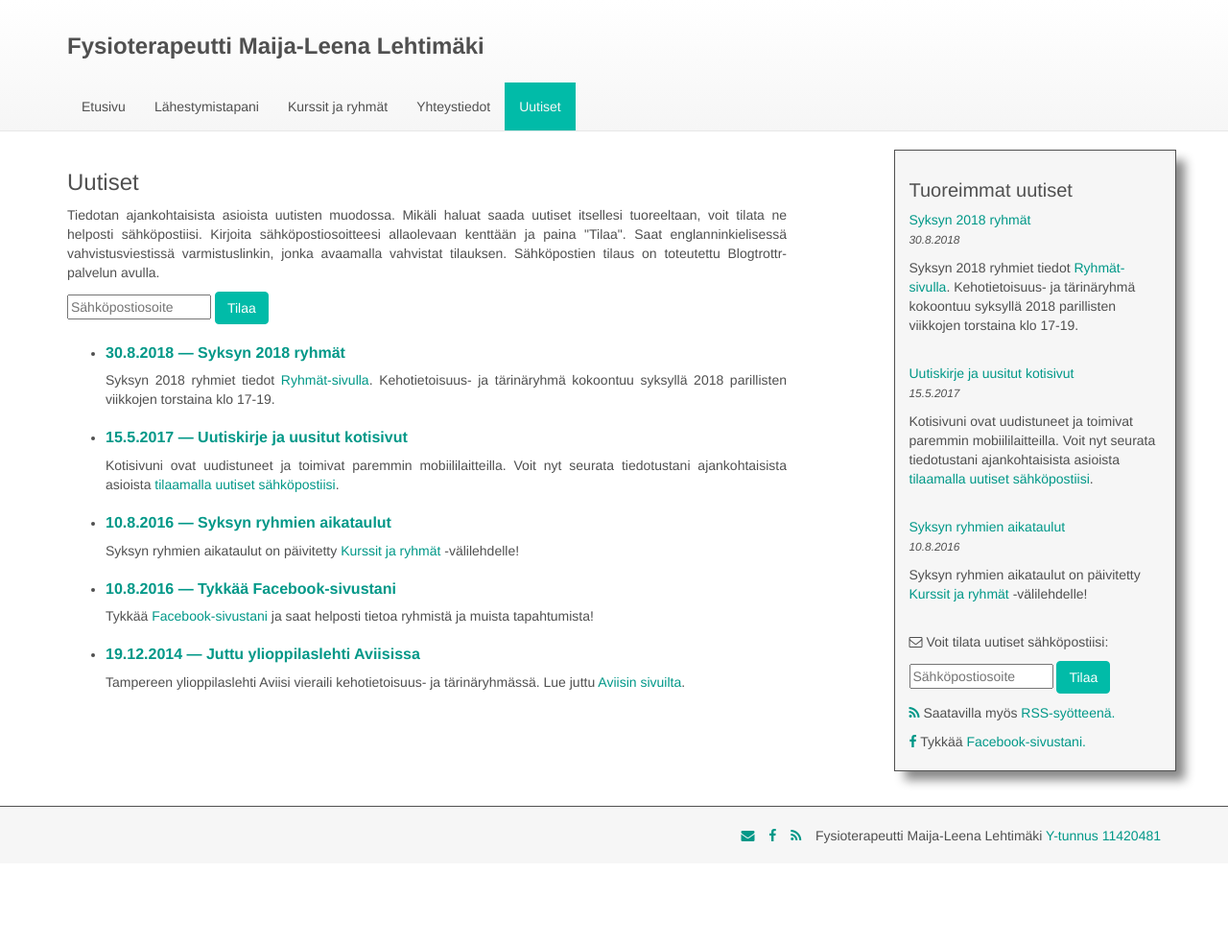
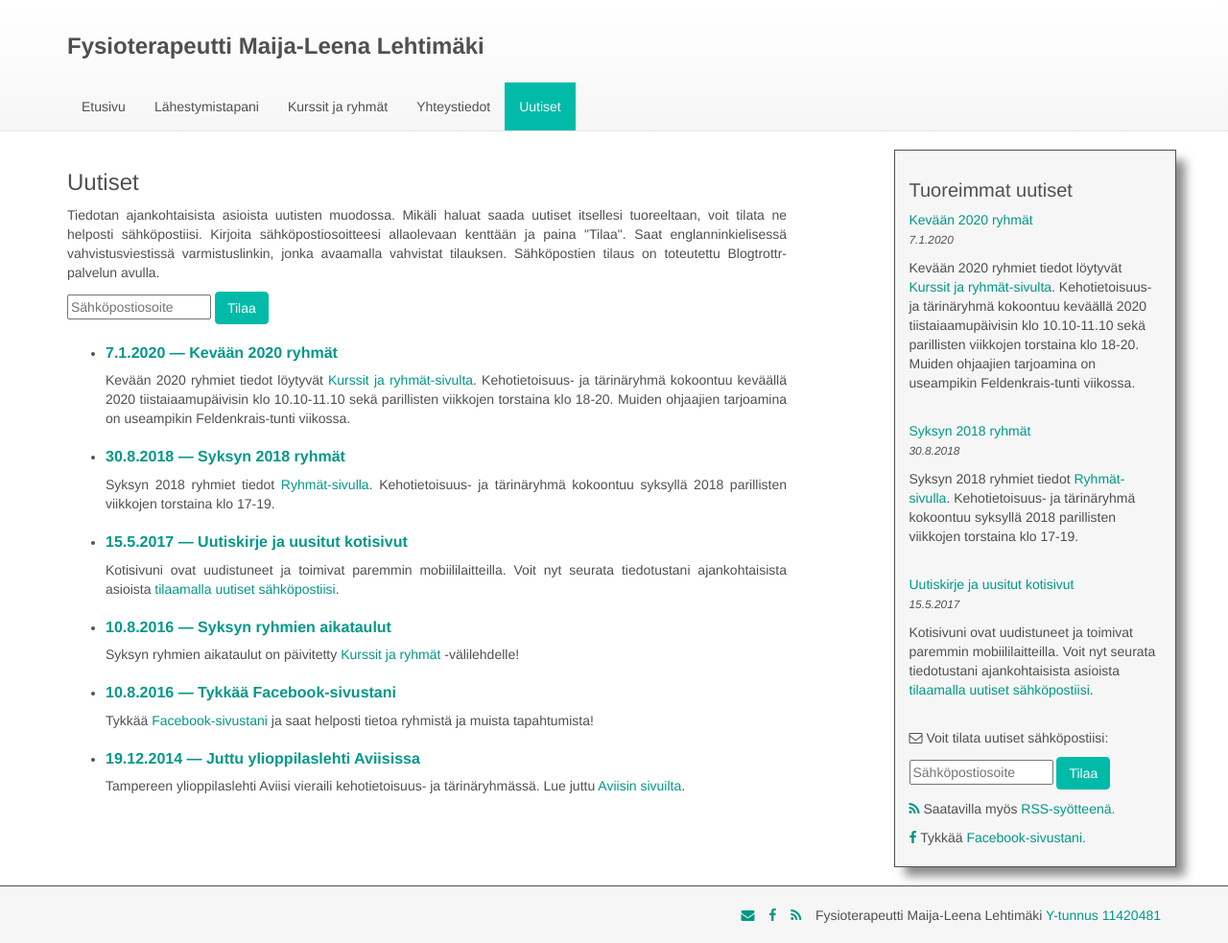
Before and after one commit to jluttine/maijaleenalehtimaki.fi, a Jekyll site: the page built from _pages/04-uutiset.html, in a window 1280 px wide. Shown: the whole page at 96% size. Built offline with Jekyll 4.4.1, drawn with Linux system fonts in a browser that asks for light colours; before the commit the page ends 900 px from its top, so only the background shows below that; part of the change alters nothing that is shown.

Commit message:
Päivitä kevään 2020 ryhmätiedot

```diff
--- a/_pages/02-kurssit-ja-ryhmat.md
+++ b/_pages/02-kurssit-ja-ryhmat.md
@@ -3,55 +3,88 @@ title: Kurssit ja ryhmät
 permalink: /kurssit-ja-ryhmat/
 ---
 
-### Kehotietoisuus- ja tärinäryhmä syksy 2018
-
-**Parillisten viikkojen torstaina 9.8.-13.12.2018 klo 17-19**
+### Kehotietoisuus- ja tärinäryhmä torstaisin ja tiistaisin keväällä 2020
 
 **TRE (Trauma Releasing Excercises)** on seitsemän liikkeen sarja, joka herättää
 tärinäreaktion ja lievittää jännitys- ja stressitilaa elimistössä. Aivorungon
 säätelemä tahdosta riippumaton tärinä purkaa patoutunutta energiaa ja palauttaa
-vähitellen normaalin lihasjäntevyyden ja hermoston tilan.
+vähitellen normaalin lihasjäntevyyden ja hermoston tilan. TRE-harjoituksen
+lisäksi tehdään maadoittavia ja kehotietoisuutta lisääviä harjoitteita turvan
+tilan löytämiseksi ja itsesäätelyn edellytysten rakentamiseksi. Opetellaan
+etenevää psoas-harjoitusta yhteyden löytämiseksi omaan keskustaan ja sen
+vahvistamiseksi. Oman itsen johtajuutta eli pilottia vahvistetaan Pesso Boyden
+SystemPsychomotor harjoituksilla, jotka ovat yksinkertaisia, tarkasti ohjattuja
+turvallisia kehollisia harjoituksia.
+
+Tarpeen mukaan opetusta vireystiloista, psoas- eli lonkankoukistajalihaksesta,
+hengityksestä ym. Kaksi ohjaajaa on kannattelemassa turvallista tilaa ja
+antamassa tarpeen mukaan sanallista ja manuaalista ohjausta ja tukea. Voit
+opetella tunnistamaan omana vireystilaasi, tunteitasi ja tarpeitasi ja kehittää
+itsesäätelyä sekä palautua aktiivisilla rentouttavilla harjoitteilla.
 
 Lue lisää [ryhmäinfosta (PDF).]({{ site.baseurl }}{% link media/esite.pdf %})
 
-Ryhmään pääsee TRE-peruskurssin tai yksilöohjauksen kautta ja osallistua voi
-tarpeen mukaan. Syksyn 2018 kokoontumiskerrat: 9.8., 23..8., 6.9., 20.9., 4.10.,
-18.10., 1.11., 15.11., 29.11. ja 13.12.
+#### Parillisten viikkojen torstaina 9.1.-28.5.2020 klo 18-20 (huom. ei 5.3. eikä 30.4.)
 
-Ilmoittaudu viimeistään tiistaina klo 17 mennessä tekstiviestillä (040 5152 401)
-tai sähköpostilla (maija-leena.lehtimaki@pp.inet.fi).
+Yksilöohjauksessa arvoidaan ryhmän soveltuvuus sinulle. Voit osallistua tarpeen
+mukaan, mutta suurimman hyödyn saat osallistumalla säännöllisesti. Kevän 2020
+kokoontumiskerrat: 9.1., 23.1., 6.2., 20.2. (ei 5.3.) 19.3., 2.4., 16.4. (ei
+30.4.) 14.5. ja 28.5.
+
+**Ilmoittaudu viimeistään tiistaina klo 18 mennessä** tekstiviestillä (040 5152
+401) tai sähköpostilla (maija-leena.lehtimaki@pp.inet.fi).
 
 - kertamaksu 45 € / 120 min
-- 2 vrk ennen ryhmää peruutukset veloituksetta
+- peruutukset veloituksetta viimeistään 2 vrk ennen ryhmää
 - pienryhmä, 3–8 henkilöä
 
-**Ohjaajat**
+#### Tiistai aamupäivisin 14.1.-19.5.20 klo 10.10-11.10 (huom. ei 17.3.-7.4.)
+
+Sisältö samantapainen kuin torstain ryhmässä, mutta kehotietoisuutta ja
+maadoittumista rakennetaan jo edeltävällä Feldenkrais-tunnilla, jolle on
+suositeltavaa osallistua.
+
+Kevään 2020 kokoontumiskerrat ovat 14.1., 21.1., 28.1., 4.2., 11.2., 18.2.,
+25.2., 3.3., 10.3. **(tauko)** 14.4., 21.4., 28.4., 5.5., 12.5. ja 19.5.
+
+**Ilmoittaudu viimeistään sunnuntaina klo 18 mennessä** tekstiviestillä (040
+5152 401) tai sähköpostilla (maija-leena.lehtimaki@pp.inet.fi).
+
++ Kertamaksu 20 € / 60 min
++ Peruutukset veloituksetta viimeistään 2 vrk ennen ryhmää
++ Pienryhmä, 3–8 henkilöä
+
+#### Ohjaajat
 
 **Maija-Leena Lehtimäki**
 
-- fysioterapeutti, Rosen-terapeutti, sertifioitu TRE-ohjaaja, Essential Motion -ohjaaja
+- fysioterapeutti, Rosen-terapeutti, sertifioitu TRE-ohjaaja, Essential Motion
+  -ohjaaja, Pesso Boyden System Psychomotor-kehopsykoterapia -opiskelija
 
 
 **Mauri Lehtimäki**
 
-- sertifioitu TRE-ohjaaja, kirurgi, ortopedian ja traumatologian erikoislääkäri
+- sertifioitu TRE-ohjaaja, kirurgi, ortopedian ja traumatologian erikoislääkäri,
+  Pesso Boyden System Psychomotor-kehopsykoterapia -opiskelija
 
 Lue lisää:
 
 - [Trauma Releasing Exercises]({{ site.baseurl }}{% link _pages/trauma-releasing-exercises.md %})
+- [Pesso Boyden System Psychomotor
+  -kehopsykoterapia](http://www.elamantaidefoorumi.fi/pesso-boyden-system-psychomotor)
 
 ---
 
-### Muita ryhmiä
+### Muiden ohjaamia ryhmiä
 
-**Kehotietoisuus- ja tärinäryhmä**
+#### Kehotietoisuus- ja tärinäryhmä
 
-**Parittomien viikkojen keskiviikkoina 29.8.-5.12.2018 klo 18.30-20**
+**Parittomien viikkojen keskiviikkoina 8.1.-27.5.2020 klo 18.30-20**
 
 - Ilmoittaudu viimeistään ma 18.30 mennessä.
 - Peruutukset veloituksetta viimeistään 2 vrk ennen ryhmää.
-- Kertamaksu 35€ / 90min ja sarjahinta 150€ 5x90min
-- pienryhmä 3-7 henkilöä
+- Kertamaksu 37€ / 90min ja sarjahinta 157€ 5x90min
+- pienryhmä 3-6 henkilöä
 
 Ohjaaja: Nina Reinikainen
 - Koulutettu hieroja, Rosen-terapeutti, sertifioitu TRE-ohjaaja
@@ -59,14 +92,65 @@ Ohjaaja: Nina Reinikainen
 - rosenterapia@gmail.com
 - [rosenterapia.nettisivu.org](http://www.rosenterapia.nettisivu.org/)
 
----
 
-**Feldenkrais®-tunnit perjantaisin 17.8.2018 lähtien klo 10-11**
+#### Feldenkrais®-tunnit - tietoisuutta liikkeen avulla
 
-10€/tunti, 80€ 10 kerran kortti
 
-Ohjaaja: Jussi Riissanen
+**ti klo 9-10 ja pe klo 10-11 ja pe klo 18-19**
+
+**Mitä on Feldenkrais?**
+
+Feldenkrais-menetelmän kehitti tiedemies Moshe Feldenkrais (1904-1984**, joka
+uskoi jokaisen ihmisen kykyyn kehittyä ja oppia uutta niin, että hänen
+psyykkiset ja fyysiset taitonsa pääsevät kehittymään täyteen potentiaaliinsa.
+Koska ihminen voi oppia mitä tahansa, hän omaksuu elämänsä aikana myös
+haitallisia tapoja. Feldenkrais-menetelmän avulla voi oppia havainnoimaan
+kinesteettisiä tuntemuksiaan liikkeessä, tulla tietoiseksi omista
+tottumuksistaan sekä löytää ja valita tilalle hyödyllisempiä tapoja liikkua ja
+toimia. Useimmiten lattialla tehtävät Feldenkrais-liikesarjat pohjautuvat
+evoluutioprosesseihin, pikkulapsen kehitysmalleihin ja itse itsensä
+järjestämiseen. Ne rohkaisevat uteliaaseen tutkimiseen ja sen myötä oppimiseen.
+Kaikki liikkeet voidaan tehdä myös mielikuvaharjoituksina ja siksi tunneille voi
+osallistua vaikka olisi kipuja tai liikuntarajoitteita. Huomio ohjataan aluksi
+hyvin pieneen, hitaaseen liikkeeseen, jotta olisi mahdollista tulla tietoiseksi
+omista tuntemuksistaan. Liikkeet tehdään mielihyvää tuntien, spontaanisti
+hengittäen, kipukynnystä ylittämättä. Näin luodaan ihanteelliset olosuhteet
+uuden oppimiselle ja neuroplastiselle paranemisprosessille.
+Feldenkrais-menetelmän tavoitteena on koko ihmisen aktiivinen ja silti
+levollinen valmiustila. Tunnilla opitut asiat on tarkoitus soveltaa aina
+käytännön elämään, prosessit saavat jäädä kypsymään ja kehittymään. Vanhat
+toiminta- ja liikemallit sekä omaksutut tavat tuntea ja ajatella asioista
+saattavat muuttua.
+
+Suurimman hyödyn saat osallistumalla säännöllisesti. Suosittelen pitkiä hihoja /
+lahkeita sekä pehmeitä, joustavia vaatteita / sukkia. Tulethan ilman hajusteita,
+jotta myös allergiset voivat osallistua. Voit halutessasi tuoda oman
+makuualustan. Makuualustoja ja tyynyjä ja erilaisia korotuspaloja löytyy
+tilasta.
+
+
+**Tiistaisin 14.1.-19.5.20 (ei 17.3., 24.3., 31.3., 7.4.) klo 9-10**
+
+**Perjantaisin 17.1.-22.5.20 (ei 20.3., 27.3., 3.4., 10.4.) klo 18-19**
+
+- Ilmoittaudu viimeistään 2 vrk aikaisemmin sähköpostilla:
+  (mariehilden@hotmail.com). Vain kiireellisessä tapauksessa tekstiviestillä
+  (0505951137)
+- Oviraha 5 €/ tunti
+- Tunnille mahtuu 8 oppilasta
+
+Ohjaaja Marie Hildén
+- Feldenkrais-pedagogiikan opiskelija, lyhytterapeutti
+  (kognitiivis-integratiivinen / psykofyysinen suuntaus**, terveyden- ja
+  sairaanhoitaja
+
+**Perjantaisin 10.1.2020 alkaen klo 10-11**
+
+- Ilmoittaudu viimeistään 2 vrk aikaisemmin sähköpostilla ( jussiriissanen@gmail.com) tai tekstiviestillä (050 3015753 )
+- hinta 10 €/ tunti, 80 € / 10 kerran kortti
+- Tunnille mahtuu 8 oppilasta
+
+Ohjaaja Jussi Riissanen
 - Feldenkrais-opettaja
-- Puh 050 3015753
-- jussiriissanen@gmail.com
 - [www.jussiriissanen.com](http://www.jussiriissanen.com)
+- www.jussiriissanen.com
--- /dev/null
+++ b/_posts/2020-01-07-kevaan-2020-ryhmat.md
@@ -0,0 +1,27 @@
+---
+title: Kevään 2020 ryhmät
+date: 2020-01-07 12:55
+---
+
+Kevään 2020 ryhmiet tiedot löytyvät [Kurssit ja ryhmät-sivulta]({{ site.url }}{{
+site.baseul }}{% link _pages/02-kurssit-ja-ryhmat.md %}). Kehotietoisuus- ja
+tärinäryhmä kokoontuu keväällä 2020 tiistaiaamupäivisin klo 10.10-11.10 sekä
+parillisten viikkojen torstaina klo 18-20. Muiden ohjaajien tarjoamina on
+useampikin Feldenkrais-tunti viikossa.
+
+Kehotietoisuus- ja TRE-ryhmää on tarjolla nyt myös tiistaisin klo 10.10-11.10.
+Torstain ryhmä jatkuu parillisin viikoin, mutta klo 18-20. Ohjaajina jatkavat
+Maija-Leena ja Mauri Lehtimäki. He ovat olleet viime vuonna Pesso Boyden System
+Psychomotor -kehopsykoterapia koulutuksen ensimmäisessä vaiheessa, jossa
+opeteltiin ohjaamaan PBSP-harjoitteita. Ne rakentavat luottamusta kehoon ja
+lisäävät kehotietoisuutta. Näillä ryhmässä tai yksin tehtävillä harjoituksilla
+saa paljon tietoa omasta tavastaan toimia ja ne vahvistavat omaa toiminnan
+johtajuutta. Koulutuksen antia käytetään ryhmissämme.
+
+Feldenkrais-tunteja on useita viikossa: tiistaiaamuisin klo 9-10 ja
+perjantaiaamuisin klo 10-11 sekä perjantai-iltaisin klo 18-19. Olen innoissani
+siitä, että Tampereella on nyt enemmän mahdollisuuksia päästä
+Feldenkrais-tunneille oppimaan tietoisuutta liikkeen kautta. Mauri ja minä
+olemme osallistuneet jo yhdeksän vuoden ajan viikoittain alkuun Piia Surakan (ei
+ole enää Tampereella) ja sitten Jussi Riissasen tunneille. Nyt lisäksi
+Sveitsissä Feldenkraisia opiskeleva Marie Hilden on tarjoamassa tunteja.
```
Also changed, not shown: 1 other file.
